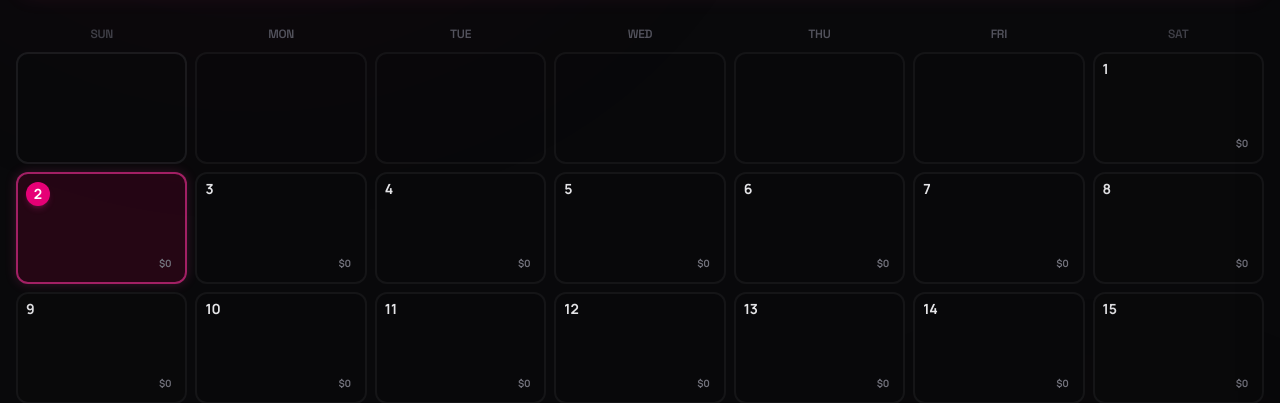
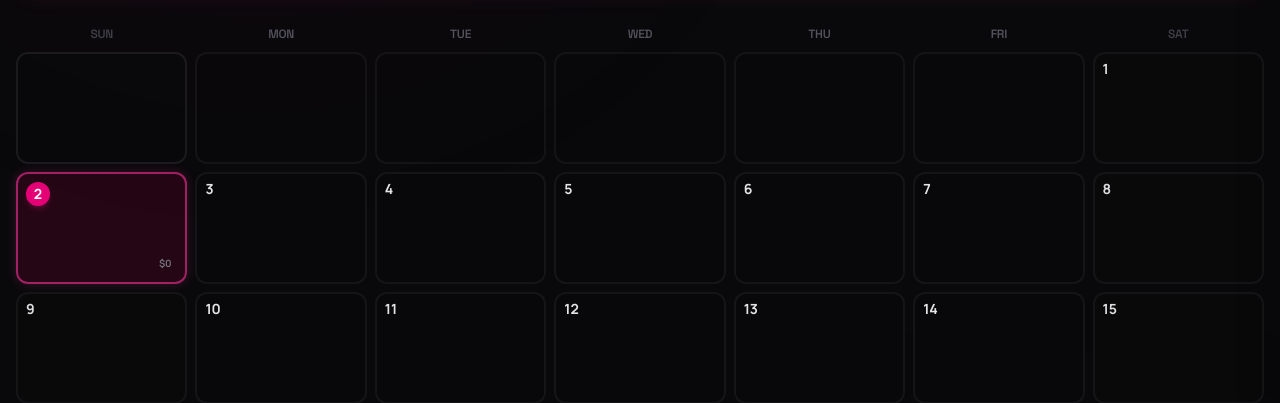
Before and after one commit to ydnar0010-gif/cashflow-calendar, a React (Vite) app: page / in a window 1280 px wide. Shown: the part 397-800 px from the top of the page. Built offline with nearby package versions, Linux system fonts and the light colour scheme.

Commit message:
fix: only show projected balance badge on days with actual items, not on empty carry-forward days

```diff
--- a/src/App.tsx
+++ b/src/App.tsx
@@ -896,7 +896,7 @@ function DayCell({ day, isToday, items, month, year, paymentHistory, missedBills
           />
         ))}
       </div>
-      {dailyBalance !== undefined && (
+      {dailyBalance !== undefined && (dayItems.length > 0 || (payoutAmount !== undefined && payoutAmount > 0) || isToday) && (
         <div className="mt-auto pt-1.5 pb-1 flex justify-end shrink-0 w-full overflow-hidden">
           <span className={`text-[9px] sm:text-[10px] font-bold tracking-tight px-1 py-0.5 sm:px-1.5 rounded transition-all duration-200 truncate max-w-full block text-right leading-none
             ${dailyBalance < 0
```
